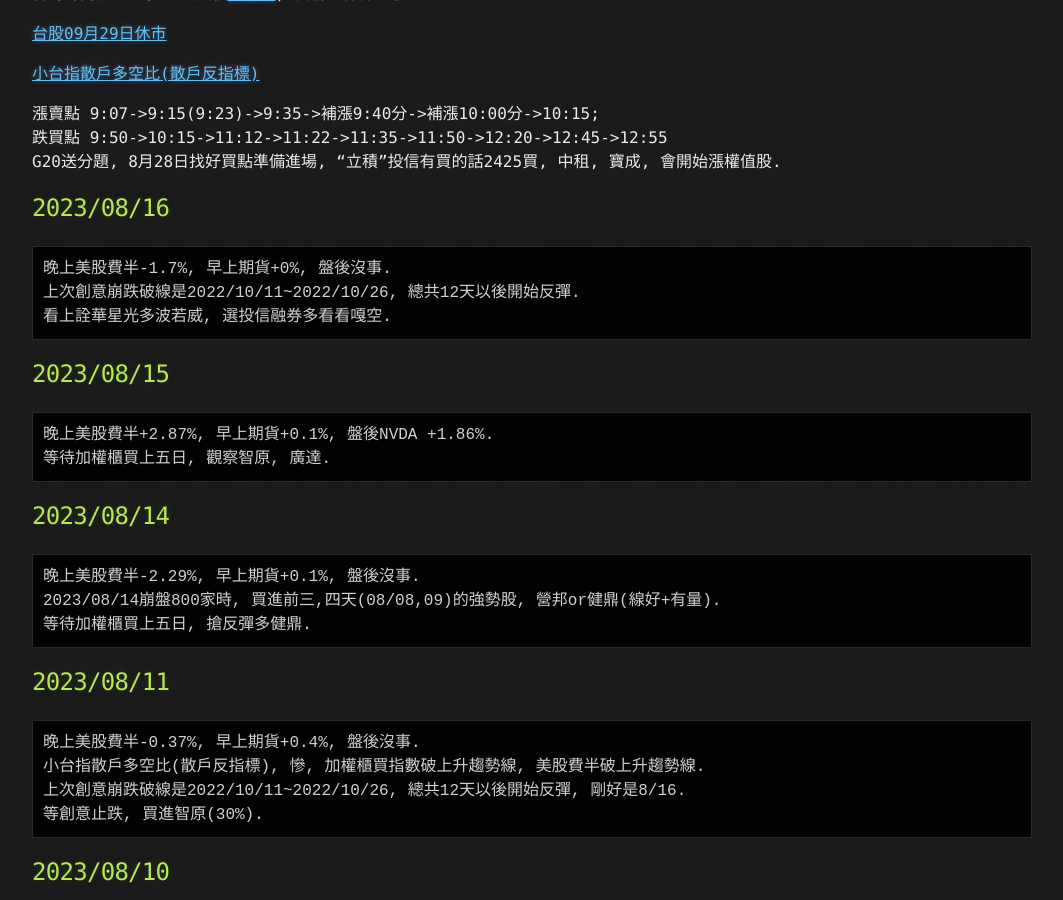
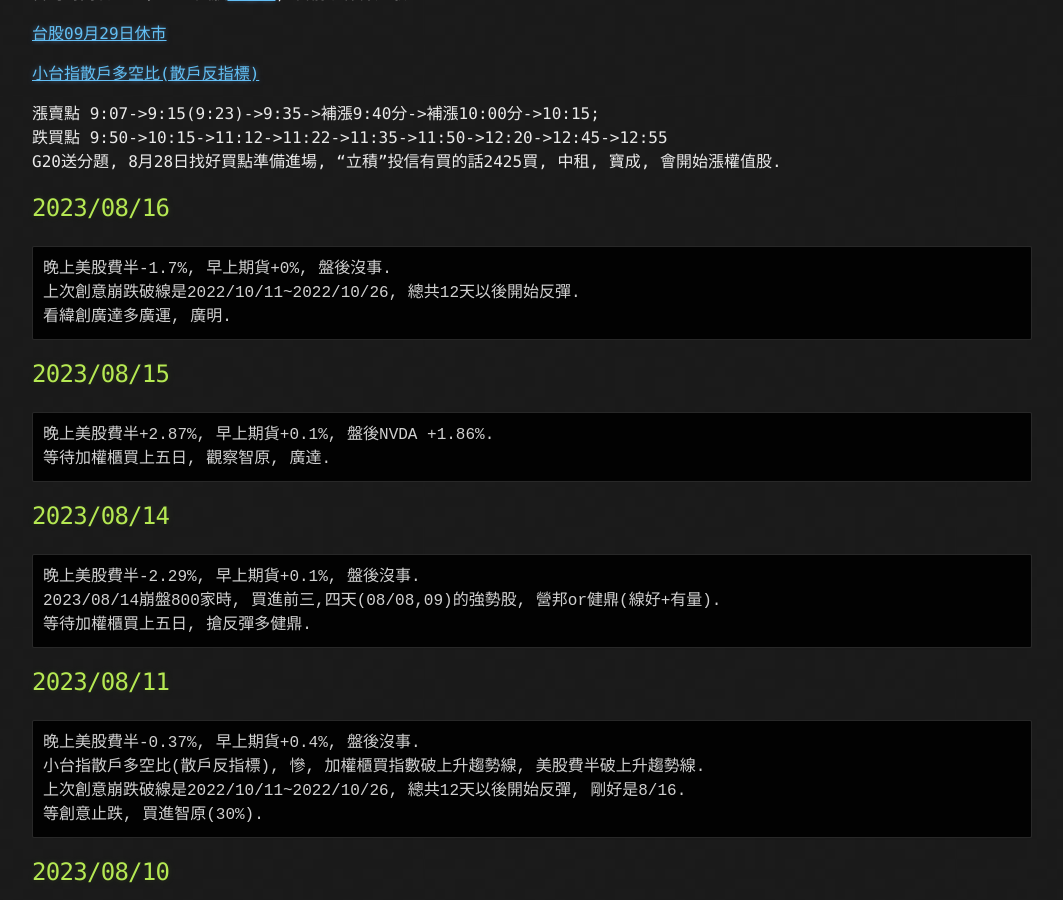
Before and after one commit to lepg5487/Stock_God, a Jekyll site: the page built from index.md, in a window 1280 px wide and 900 px high, scrolled down 436 px. Shown: the whole window, without its empty margins (108-1171 px from the left). Built offline with Jekyll 4.4.1, drawn with Linux system fonts in a browser that asks for light colours; our own code applies the rules of GitHub Pages for plain Markdown files.

Commit message:
Update index.md

````diff
--- a/index.md
+++ b/index.md
@@ -24,7 +24,7 @@ G20送分題, 8月28日找好買點準備進場, "立積"投信有買的話2425
 ```
 晚上美股費半-1.7%, 早上期貨+0%, 盤後沒事.
 上次創意崩跌破線是2022/10/11~2022/10/26, 總共12天以後開始反彈.
-看上詮華星光多波若威, 選投信融券多看看嘎空.
+看緯創廣達多廣運, 廣明.
 ```
 
 ## 2023/08/15
````
